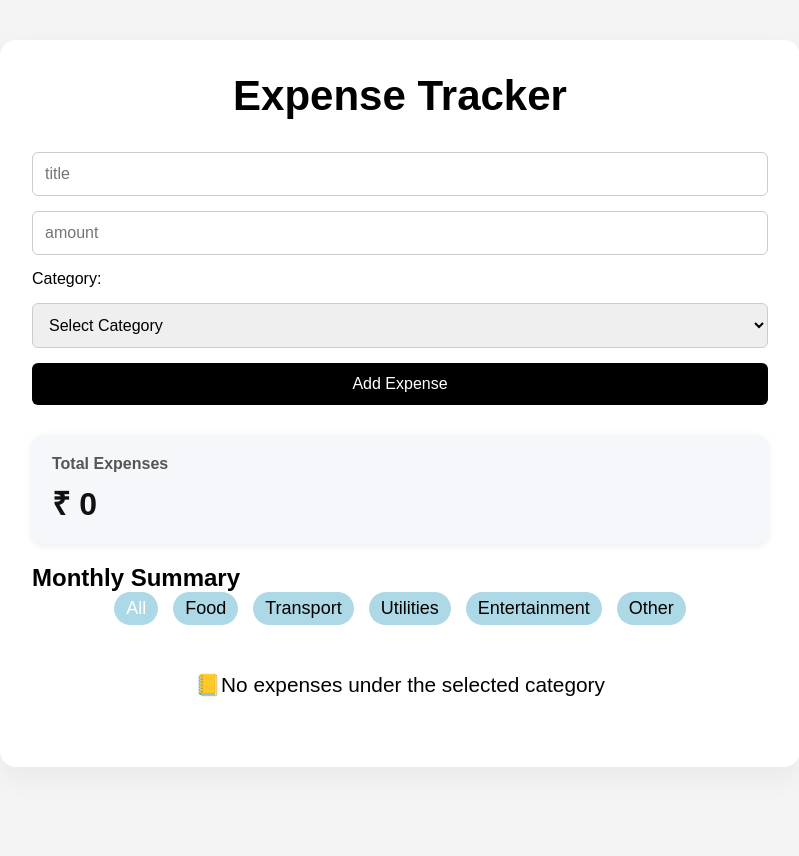
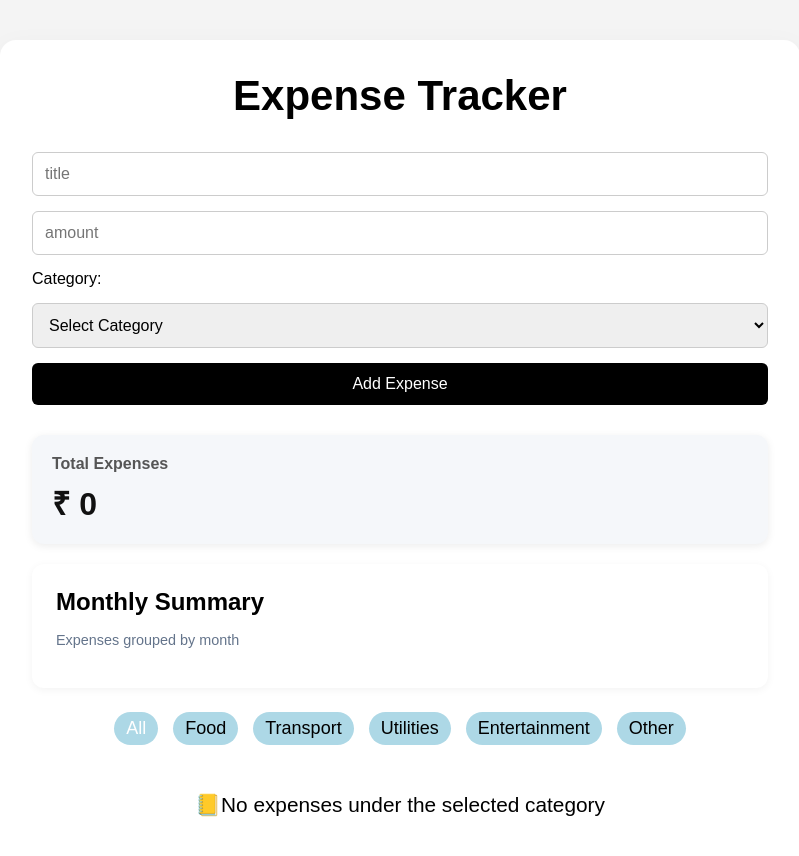
Before and after one commit to den766/react-expensetracker-app, a React (Vite) app: page / in a window 1280 px wide. Shown: the top 856 px of the page, without its empty margins (240-1039 px from the left). Before the commit the page ends 807 px from the top, so only its background shows below. Built offline with nearby package versions, Linux system fonts and the light colour scheme.

Commit message:
style: improve monthly summary UI

```diff
--- a/src/index.css
+++ b/src/index.css
@@ -271,3 +271,47 @@ li p {
 
   color: #111;
 }
+
+/* Monthly Summary */
+
+.monthly-summary{
+
+   background: white;
+   padding: 1.5rem;
+   border-radius: 12px;
+    margin-bottom: 1.5rem;
+  box-shadow: 0 2px 8px rgba(0,0,0,0.05);
+}
+
+.monthly-summary h2 {
+  margin-bottom: 1rem;
+}
+
+.month-row {
+  display: flex;
+  justify-content: space-between;
+  align-items: center;
+
+  padding: 0.8rem 1rem;
+  margin-bottom: 0.75rem;
+
+  background: #f8fafc;
+  border-radius: 8px;
+
+  font-size: 1rem;
+  font-weight: 500;
+}
+
+.month-row:last-child {
+  margin-bottom: 0;
+}
+
+.month-row span:last-child {
+  font-weight: 700;
+}
+
+.summary-subtitle {
+  color: #64748b;
+  font-size: 0.9rem;
+  margin-bottom: 1rem;
+}
--- a/src/monthlysummary.jsx
+++ b/src/monthlysummary.jsx
@@ -22,13 +22,16 @@ function MonthlySummary({ expenses }) {
   console.log(Object.entries(summary)[0]);
 
   return (
-    <div>
+    <div className="monthly-summary">
       <h2>Monthly Summary</h2>
 
+      <p className="summary-subtitle">Expenses grouped by month</p>
+
       {monthlyTotals.map(([month, total]) => (
-        <p key={month}>
-          {month} → ₹{total}
-        </p>
+        <div className="month-row" key={month}>
+          <span>{month}</span>
+          <span>₹{total}</span>
+        </div>
       ))}
     </div>
   );
```
